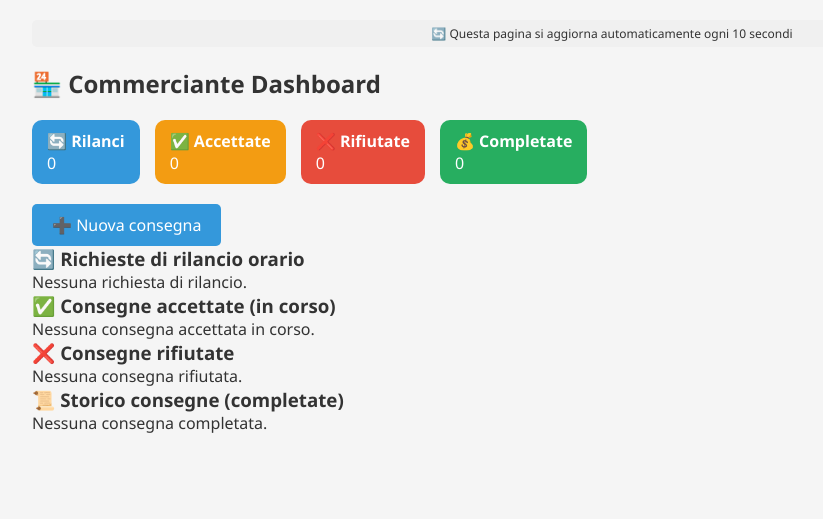
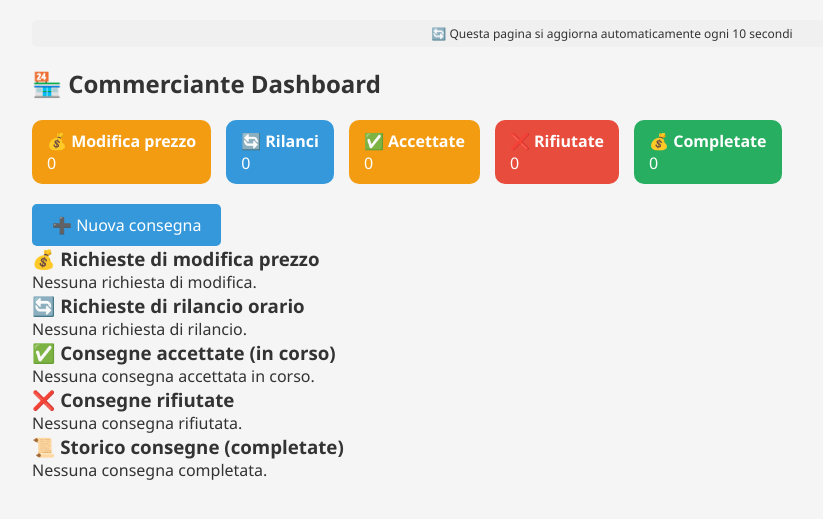
Before and after one commit to alux76/driver-consegne-personale, a Flask app: page /commerciante in a window 1280 px wide. Shown: the part 103-622 px from the top of the page, without its empty margins (28-851 px from the left). Run offline with Flask 3, Linux system fonts and the light colour scheme; some libraries are stand-ins or nearby versions.

Commit message:
Aggiunto rilancio economico (proposta modifica prezzo)

```diff
--- a/app.py
+++ b/app.py
@@ -85,8 +85,51 @@ def api_elimina_consegna(id):
     consegna = Consegna.query.get_or_404(id)
     db.session.delete(consegna)
     db.session.commit()
-    print(f"🗑️ Consegna {id} eliminata")
     return jsonify({'success': True})
+
+# ========== DRIVER PROPONE MODIFICA PREZZO ==========
+@app.route('/api/proponi_modifica/<id>', methods=['POST'])
+def api_proponi_modifica(id):
+    data = request.get_json()
+    nuovo_prezzo = data.get('nuovo_prezzo')
+    motivo = data.get('motivo')
+
+    consegna = Consegna.query.get_or_404(id)
+    if consegna.stato == 'richiesta':
+        consegna.prezzo_proposto = nuovo_prezzo
+        consegna.motivo_proposta = motivo
+        consegna.stato = 'attesa_modifica'
+        db.session.commit()
+        return jsonify({'success': True})
+    return jsonify({'success': False}), 400
+
+# ========== COMMERCIANTE ACCETTA/RIFIUTA MODIFICA ==========
+@app.route('/api/accetta_modifica/<id>', methods=['POST'])
+def api_accetta_modifica(id):
+    consegna = Consegna.query.get_or_404(id)
+    if consegna.stato == 'attesa_modifica' and consegna.prezzo_proposto:
+        consegna.totale_euro = consegna.prezzo_proposto
+        consegna.prezzo_proposto = None
+        consegna.motivo_proposta = None
+        consegna.stato = 'accettata'
+        consegna.driver_id = 'driver_1'
+        consegna.accettata_il = datetime.now(timezone.utc)
+        db.session.commit()
+        invia_notifica_telegram(f"✅ *MODIFICA ACCETTATA*\n🏪 {consegna.comm_nome}\n👤 {consegna.cliente_nome}\n💰 Nuovo prezzo: {consegna.totale_euro}€")
+        return jsonify({'success': True})
+    return jsonify({'success': False}), 400
+
+@app.route('/api/rifiuta_modifica/<id>', methods=['POST'])
+def api_rifiuta_modifica(id):
+    consegna = Consegna.query.get_or_404(id)
+    if consegna.stato == 'attesa_modifica':
+        consegna.stato = 'richiesta'
+        consegna.prezzo_proposto = None
+        consegna.motivo_proposta = None
+        db.session.commit()
+        invia_notifica_telegram(f"❌ *MODIFICA RIFIUTATA*\n🏪 {consegna.comm_nome}\n👤 {consegna.cliente_nome}")
+        return jsonify({'success': True})
+    return jsonify({'success': False}), 400
 
 # ========== DASHBOARD DRIVER ==========
 @app.route('/')
@@ -102,20 +145,23 @@ def index():
                          consegne_accettate=consegne_accettate,
                          storico=storico)
 
-# ========== DASHBOARD COMMERCIANTE (filtra per telefono) ==========
+# ========== DASHBOARD COMMERCIANTE ==========
 @app.route('/commerciante')
 def commerciante():
     telefono = request.args.get('telefono', '')
     if telefono:
         consegne_attesa = Consegna.query.filter_by(stato='attesa_conferma', comm_telefono=telefono).order_by(Consegna.data_creazione.desc()).all()
+        consegne_modifica = Consegna.query.filter_by(stato='attesa_modifica', comm_telefono=telefono).order_by(Consegna.data_creazione.desc()).all()
         consegne_accettate = Consegna.query.filter_by(stato='accettata', comm_telefono=telefono).order_by(Consegna.data_creazione.desc()).all()
         consegne_rifiutate = Consegna.query.filter_by(stato='rifiutata', comm_telefono=telefono).order_by(Consegna.data_creazione.desc()).all()
     else:
         consegne_attesa = []
+        consegne_modifica = []
         consegne_accettate = []
         consegne_rifiutate = []
     return render_template('commerciante.html',
                          consegne_attesa=consegne_attesa,
+                         consegne_modifica=consegne_modifica,
                          consegne_accettate=consegne_accettate,
                          consegne_rifiutate=consegne_rifiutate,
                          telefono=telefono)
@@ -139,7 +185,6 @@ def admin():
 @app.route('/nuova', methods=['GET', 'POST'])
 def nuova_consegna():
     if request.method == 'POST':
-        # Converte il formato datetime-local (YYYY-MM-DDTHH:MM) in stringa leggibile
         orario_raw = request.form.get('orario_richiesto', '')
         orario_formattato = orario_raw.replace('T', ' ') if orario_raw else ''
 
@@ -257,7 +302,7 @@ def api_conferma_orario(id):
 @app.route('/api/cancella_consegna/<id>', methods=['POST'])
 def api_cancella_consegna(id):
     consegna = Consegna.query.get_or_404(id)
-    if consegna.stato in ['richiesta', 'attesa_conferma']:
+    if consegna.stato in ['richiesta', 'attesa_conferma', 'attesa_modifica']:
         consegna.stato = 'cancellata'
         db.session.commit()
         invia_notifica_telegram(f"❌ *CONSEGNA CANCELLATA*\n🏪 {consegna.comm_nome}\n👤 {consegna.cliente_nome}")
--- a/templates/commerciante.html
+++ b/templates/commerciante.html
@@ -21,6 +21,10 @@
 
 <!-- RIEPILOGO NUMERICO -->
 <div style="display: flex; gap: 15px; flex-wrap: wrap; margin-bottom: 20px;">
+    <div style="background: #f39c12; color: white; padding: 10px 15px; border-radius: 10px;">
+        <strong>💰 Modifica prezzo</strong><br>
+        {{ consegne_modifica | length }}
+    </div>
     <div style="background: #3498db; color: white; padding: 10px 15px; border-radius: 10px;">
         <strong>🔄 Rilanci</strong><br>
         {{ consegne_attesa | length }}
@@ -40,6 +44,32 @@
 </div>
 
 <a href="{{ url_for('nuova_consegna') }}" class="btn">➕ Nuova consegna</a>
+
+<!-- RICHIESTE DI MODIFICA PREZZO -->
+<h3>💰 Richieste di modifica prezzo</h3>
+{% if consegne_modifica %}
+    <table class="tabella">
+        <thead>
+            <tr><th>Cliente</th><th>Prezzo originale</th><th>Driver propone</th><th>Motivo</th><th>Azioni</th></tr>
+        </thead>
+        <tbody>
+        {% for c in consegne_modifica %}
+        <tr>
+            <td>{{ c.cliente_nome }}</td>
+            <td>{{ c.totale_euro }}€</td>
+            <td><strong>{{ c.prezzo_proposto }}€</strong></td>
+            <td>{{ c.motivo_proposta }}</td>
+            <td>
+                <button onclick="accettaModifica('{{ c.id }}')" class="btn">✅ Accetta</button>
+                <button onclick="rifiutaModifica('{{ c.id }}')" class="btn">❌ Rifiuta</button>
+            </td>
+        </tr>
+        {% endfor %}
+        </tbody>
+    </table>
+{% else %}
+    <p>Nessuna richiesta di modifica.</p>
+{% endif %}
 
 <!-- RICHIESTE DI RILANCIO ORARIO -->
 <h3>🔄 Richieste di rilancio orario</h3>
@@ -150,5 +180,15 @@ function cancellaConsegna(id) {
             .then(() => location.reload());
     }
 }
+function accettaModifica(id) {
+    fetch(`/api/accetta_modifica/${id}`, {method: 'POST'})
+        .then(() => location.reload());
+}
+function rifiutaModifica(id) {
+    if(confirm("Rifiutare la proposta di modifica del prezzo?")) {
+        fetch(`/api/rifiuta_modifica/${id}`, {method: 'POST'})
+            .then(() => location.reload());
+    }
+}
 </script>
 {% endblock %}
```
Also changed, not shown: models.py (+11 -4 lines), templates/index.html (+15 -1 lines).
